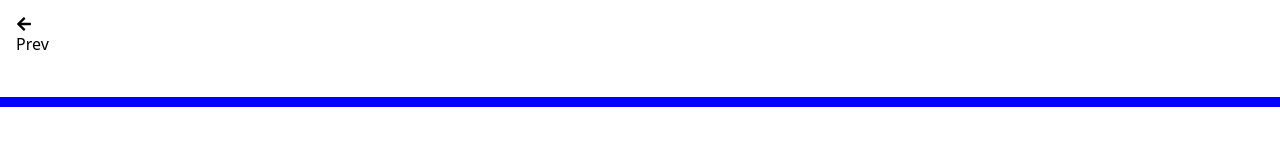
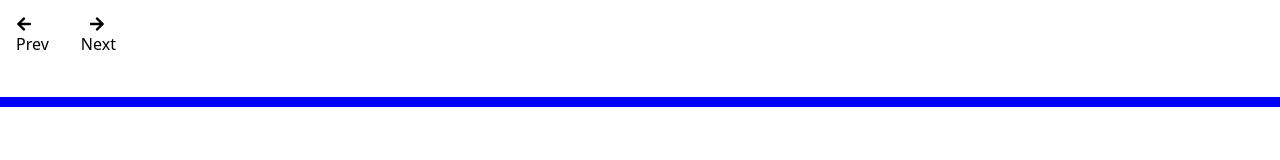
Before and after one commit to devKangMinHyeok/mix.io.web, a Next.js app: page /glass/height in a window 1280 px wide. Shown: the top 160 px of the page. Built offline with nearby package versions, Linux system fonts and the light colour scheme.

Commit message:
[#1] FEAT: modify routing

```diff
--- a/src/components/glass/SetGlassSize.tsx
+++ b/src/components/glass/SetGlassSize.tsx
@@ -1,8 +1,14 @@
 import RouterLayout from "@components/Layouts/RouterLayout";
+import {useRouter} from "next/router";
 import React, {ChangeEvent, useEffect, useState} from "react";
 
-const SetGlassSize = () => {
-  const [radius, setRadius] = useState<number | undefined>(200);
+interface SetGlassSizeProps {
+  radius: number | undefined;
+  setRadius: React.Dispatch<React.SetStateAction<number | undefined>>;
+}
+
+const SetGlassSize = ({radius, setRadius}: SetGlassSizeProps) => {
+  const router = useRouter();
 
   const handleSliderChange = (event: ChangeEvent<HTMLInputElement>) => {
     const value = Number(event.target.value);
--- a/src/pages/glass/height.tsx
+++ b/src/pages/glass/height.tsx
@@ -1,10 +1,24 @@
 import RouterLayout from "@components/Layouts/RouterLayout";
 import SetGlassHeight from "@components/glass/SetGlassHeight";
+import {useRouter} from "next/router";
 
 const SetGlassHeightPage = () => {
+  const router = useRouter();
+  const handleNextPage = () => {
+    router.push(
+      {
+        pathname: "/glass/height",
+        query: {...router.query},
+      },
+      {
+        pathname: "/glass/new",
+        query: {...router.query},
+      }
+    );
+  };
   return (
     <div>
-      <RouterLayout>
+      <RouterLayout handler={handleNextPage}>
         <SetGlassHeight />
       </RouterLayout>
     </div>
--- a/src/pages/glass/size.tsx
+++ b/src/pages/glass/size.tsx
@@ -1,18 +1,29 @@
 import RouterLayout from "@components/Layouts/RouterLayout";
 import SetGlassSize from "@components/glass/SetGlassSize";
 import {useRouter} from "next/router";
+import {useEffect, useState} from "react";
 
 const SetGlassSizePage = () => {
+  const [radius, setRadius] = useState<number | undefined>(200);
   const router = useRouter();
 
   const handleNextPage = () => {
-    router.push("/glass/height"); // /glass/height 페이지로 이동
+    router.push(
+      {
+        pathname: "/glass/height",
+        query: {...router.query, radius: radius},
+      },
+      {
+        pathname: "/glass/new",
+        query: {...router.query, radius: radius},
+      }
+    );
   };
 
   return (
     <div>
       <RouterLayout handler={handleNextPage}>
-        <SetGlassSize />
+        <SetGlassSize radius={radius} setRadius={setRadius} />
       </RouterLayout>
     </div>
   );
```
